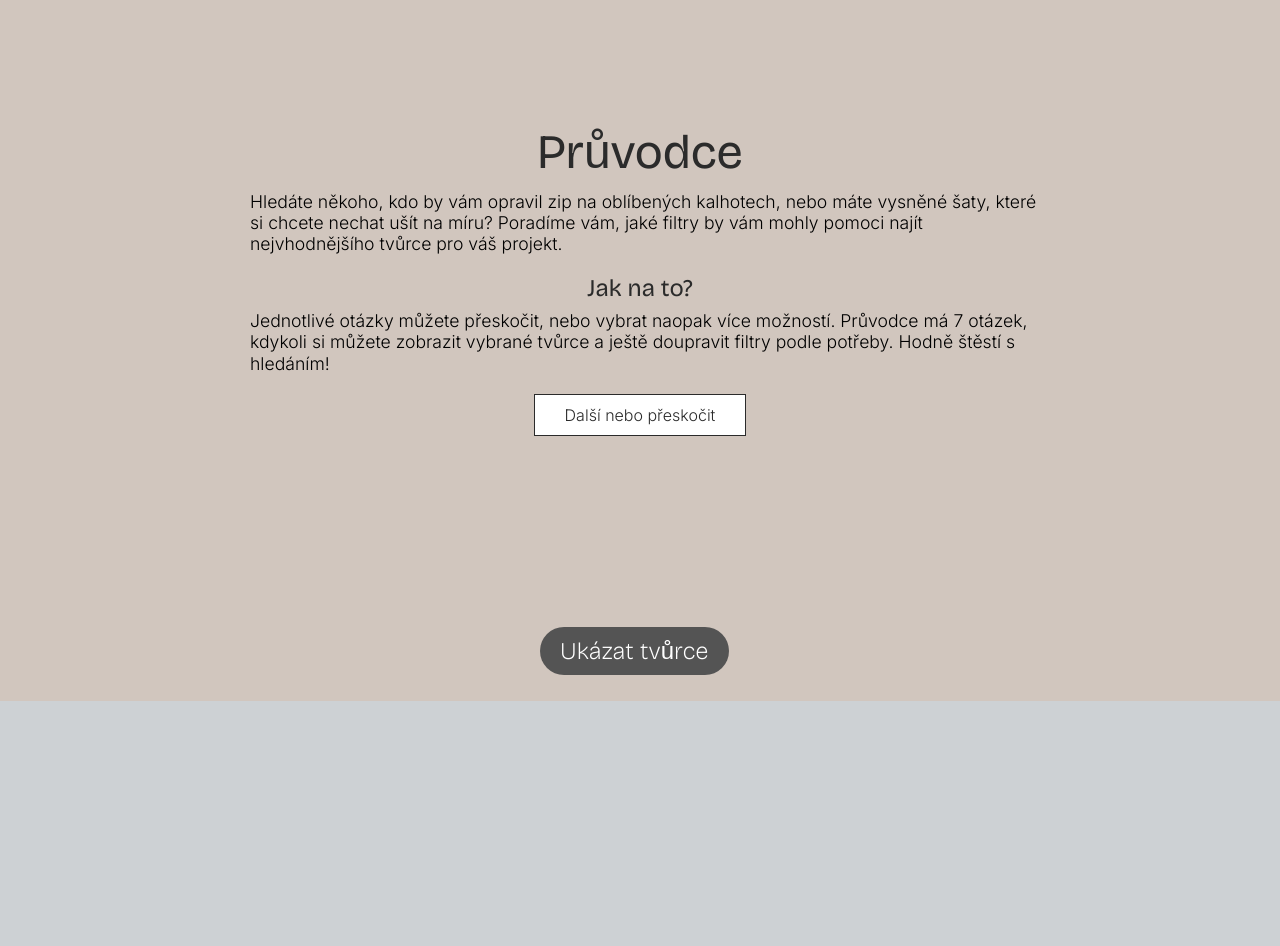
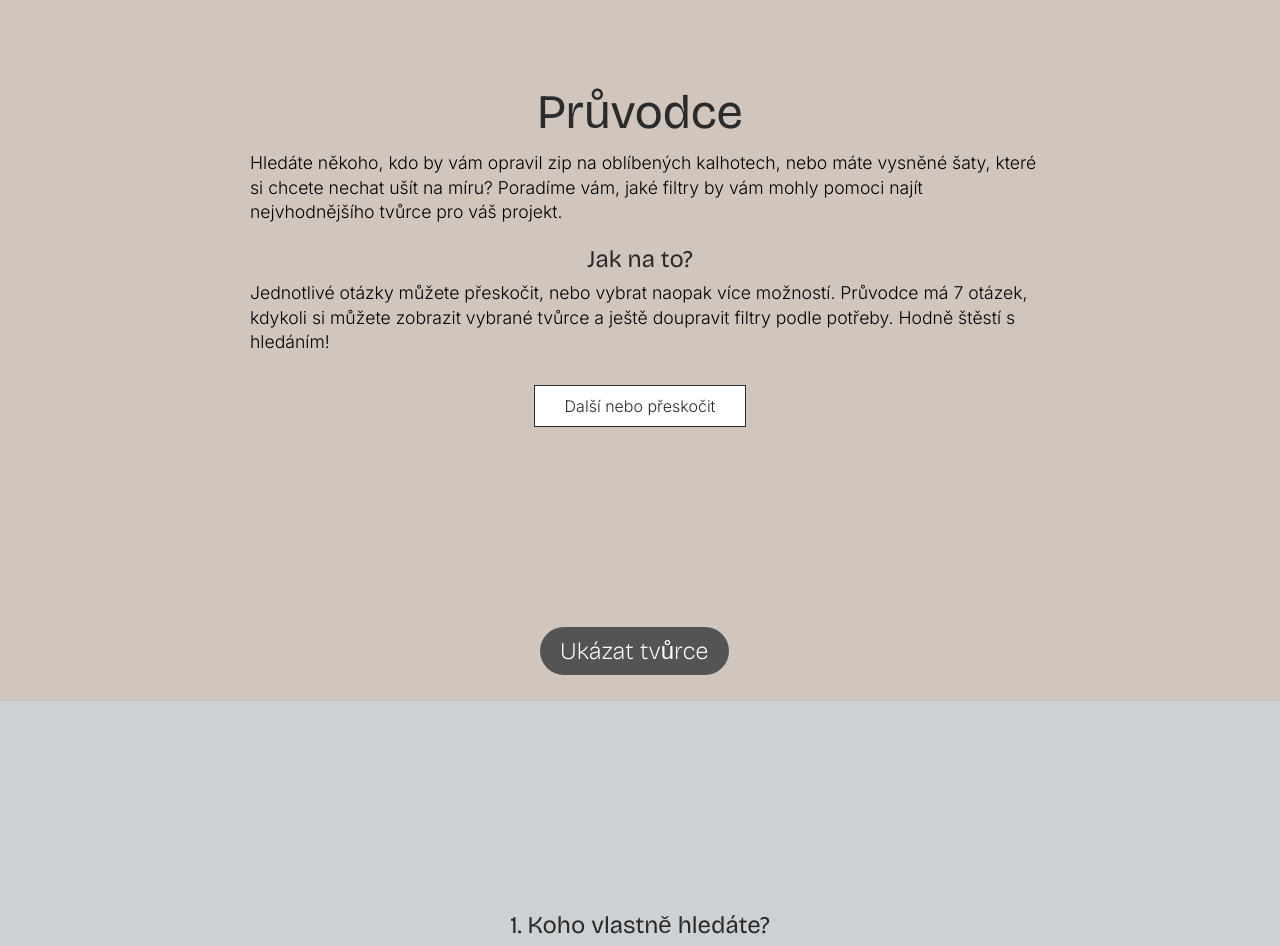
Before and after one commit to han-fris/namiru-app, a React (Vite) app: page /pruvodce in a window 1280 px wide. Shown: the part 100-1046 px from the top of the page. Built offline with nearby package versions, Linux system fonts and the light colour scheme.

Commit message:
style change on guide

```diff
--- a/src/pages/Guide/Guide.css
+++ b/src/pages/Guide/Guide.css
@@ -122,14 +122,15 @@
   .guide__text {
     width: 100%;
     font-size: 1.1rem;
+    line-height: 1.4;
   }
 
   .guide__header {
-    margin-top: 15vh;
+    margin-top: 10vh;
   }
 
   .guide__category-title {
-    margin-top: 30vh;
+    margin-top: 25vh;
   }
 
   .guide__filters-inner {
@@ -137,4 +138,9 @@
     width: 100%;
   }
 
+  .guide-link {
+
+    margin: 20px 0;
+  }
+
 }
```
